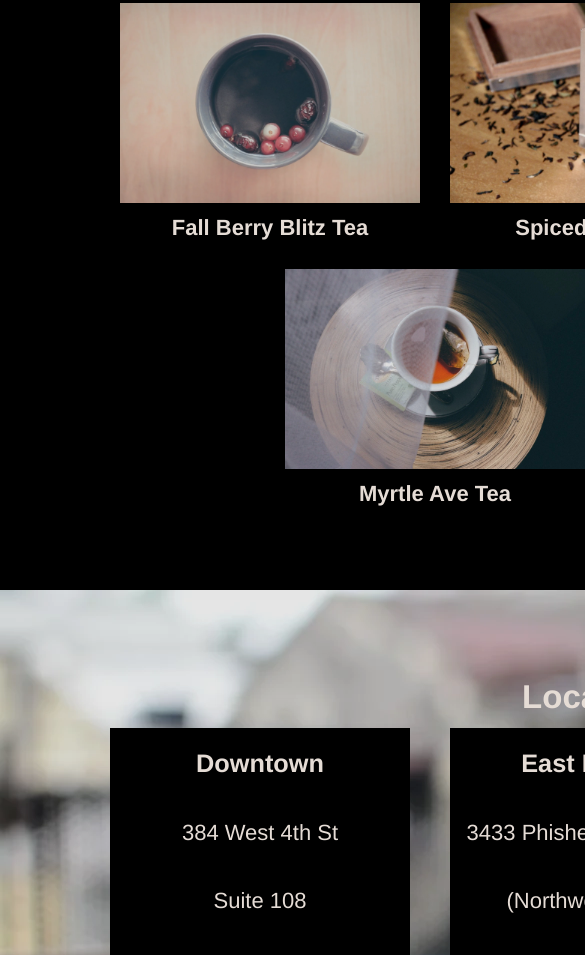
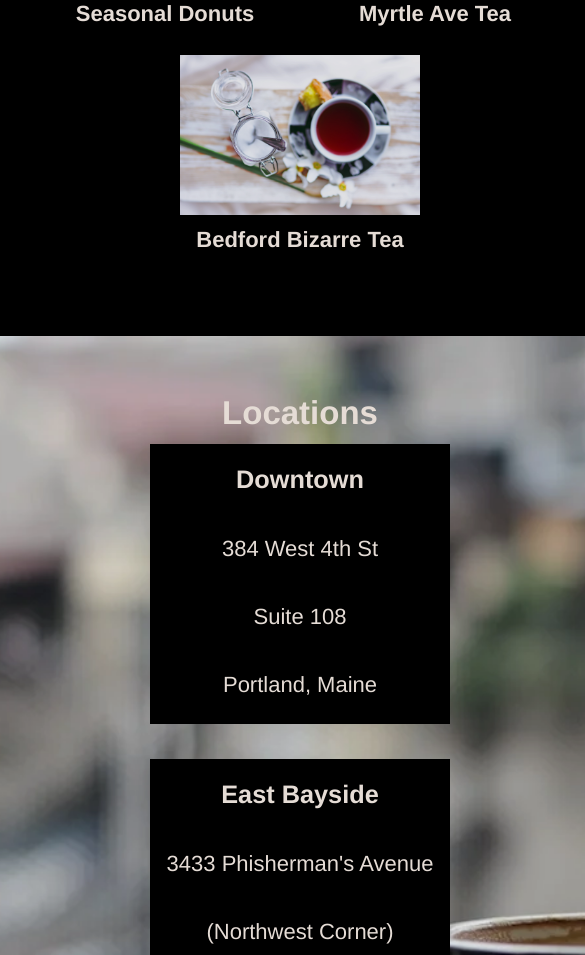
Before and after one commit to JarrettD5309/tea-cozy, a plain HTML site: page index.html in a window 390 px wide. Shown: the part 1045-2000 px from the top of the page, 585 px wide, since content can reach past the window. Drawn offline with Linux system fonts and the light colour scheme.

Commit message:
started adding breakpoints

```diff
--- a/assets/css/style.css
+++ b/assets/css/style.css
@@ -164,17 +164,18 @@ a:hover, a:active {
 }
 
 #mission {
-  width: 100%;
-  position: relative;
+    width: 100%;
+    position: relative;
 }
 
 #mission-link {
     padding-top: 70px;
     margin-top: -70px;
+    width: 100%;
 }
 
 #featured {
-    width: 1000px;
+    width: 83.3%;
     margin: 70px auto;
 }
 
@@ -194,3 +195,37 @@ a:hover, a:active {
     margin-top: -48px;
     height: 0;
 }
+
+@media only screen and (max-width: 1300px) {
+    main {
+        width: 900px;
+    }
+
+    .location-header {
+        margin-top: 60px;
+    }
+
+    #locations {
+        height: auto;
+    }
+}
+
+@media only screen and (max-width: 1000px) {
+    main {
+        width: 600px;
+    }
+
+    .tea-img {
+        height: 160px;
+        width: 240px;
+    }
+
+    #featured {
+        width: 100%;
+    }
+
+    #locations {
+        background-size: cover;
+        background-position: -500px 0;
+    }
+}
--- a/index.html
+++ b/index.html
@@ -22,7 +22,7 @@
             <img id="mission-link" src="assets/images/img-mission-background.jpg" alt="jar of loose leaf tea">
             <div class="mission-statement">
                 <h2>Our Mission</h2>
-                <h4>Handpickes, Asrtisanally Curated, Free Range, Sustainable, Small Batch, Fair Trade, Organic Tea</h4>
+                <h4>Handpicked, Asrtisanally Curated, Free Range, Sustainable, Small Batch, Fair Trade, Organic Tea</h4>
             </div>
         </section>
 
```
